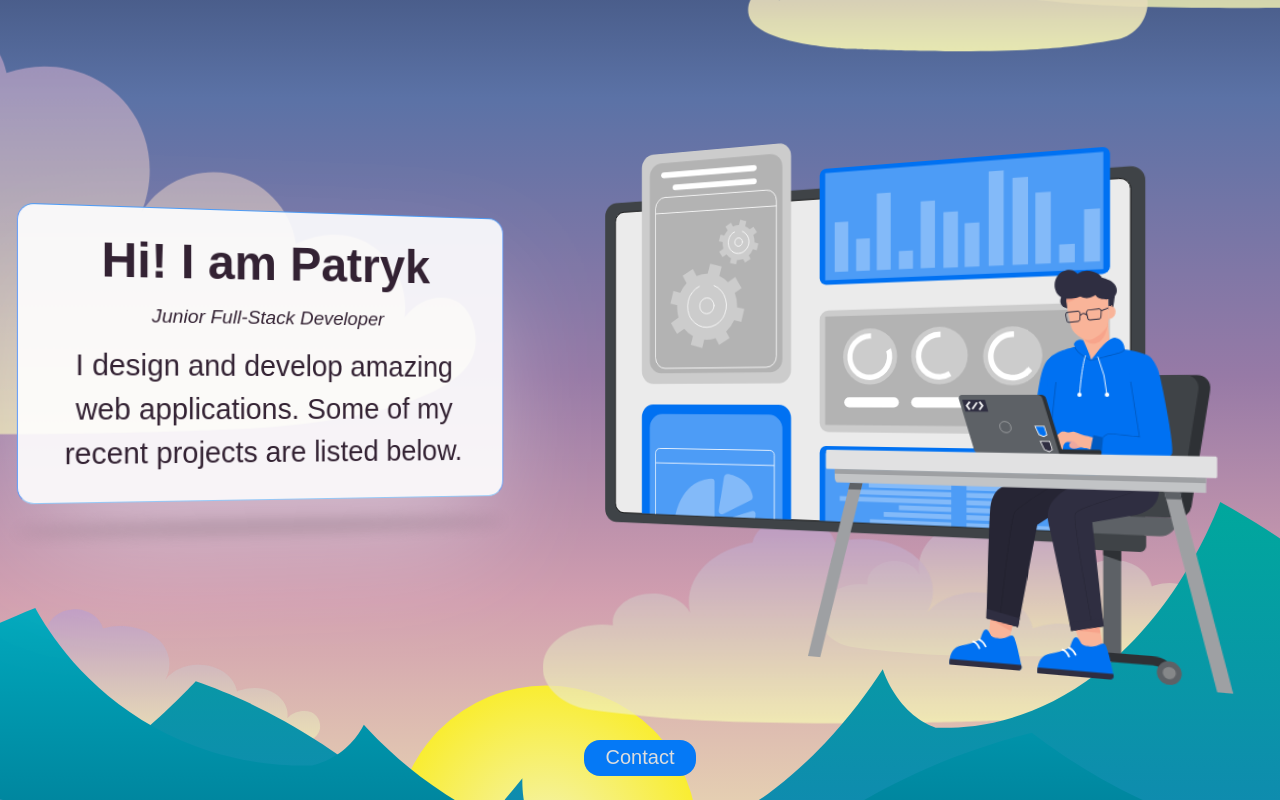
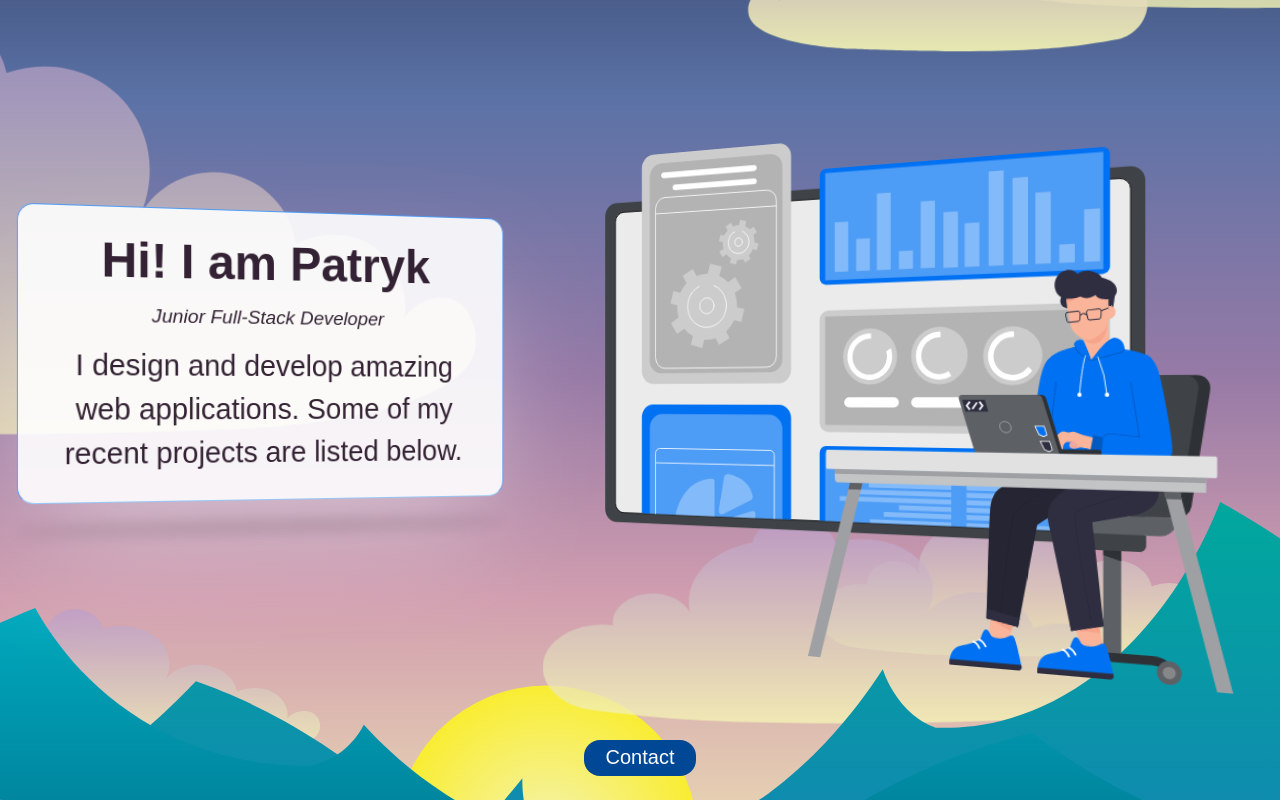
Before and after one commit to Piecuch-Patryk/portfolio_vue, a Vue app: page / in a window 1280 px wide. Shown: the top 800 px of the page. Built offline with nearby package versions, Linux system fonts and the light colour scheme.

Commit message:
Change button contrast. Add meta description.

```diff
--- a/public/index.html
+++ b/public/index.html
@@ -1,8 +1,9 @@
 <!DOCTYPE html>
-<html lang="">
+<html lang="en_gb">
   <head>
     <meta charset="utf-8">
     <meta http-equiv="X-UA-Compatible" content="IE=edge">
+    <meta name="description" content="Hi, I am a Full-Stack Web Developer. Experienced in Laravel, Magento2 and VueJs. Let's build something amazing!">
     <meta name="viewport" content="width=device-width,initial-scale=1.0">
     <link rel="icon" href="<%= BASE_URL %>favicon.ico">
     <title><%= htmlWebpackPlugin.options.title %></title>
--- a/src/components/Button.vue
+++ b/src/components/Button.vue
@@ -43,8 +43,8 @@ a {
   min-width: 7rem;
   height: 2.25rem;
   text-decoration: none;
-  color: #ddd;
-  background-color: rgba(5,121,246,1);
+  color: #fff;
+  background-color: rgb(0, 72, 149);
   font-size: 1.25rem;
   text-align: center;
   border-radius: 1rem;
```
